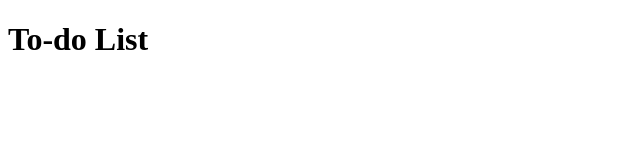
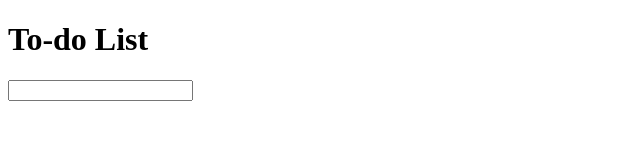
Before and after one commit to awatersny/dom-todo-lab, a plain HTML site: page index.html in a window 1280 px wide. Shown: the whole page, without its empty margins (0-640 px from the left). Drawn offline with Linux system fonts and the light colour scheme.

Commit message:
Add input

```diff
--- a/index.html
+++ b/index.html
@@ -9,5 +9,6 @@
 </head>
 <body>
   <h1>To-do List</h1>
+  <input type="text" id="text-box">
 </body>
 </html>
```
